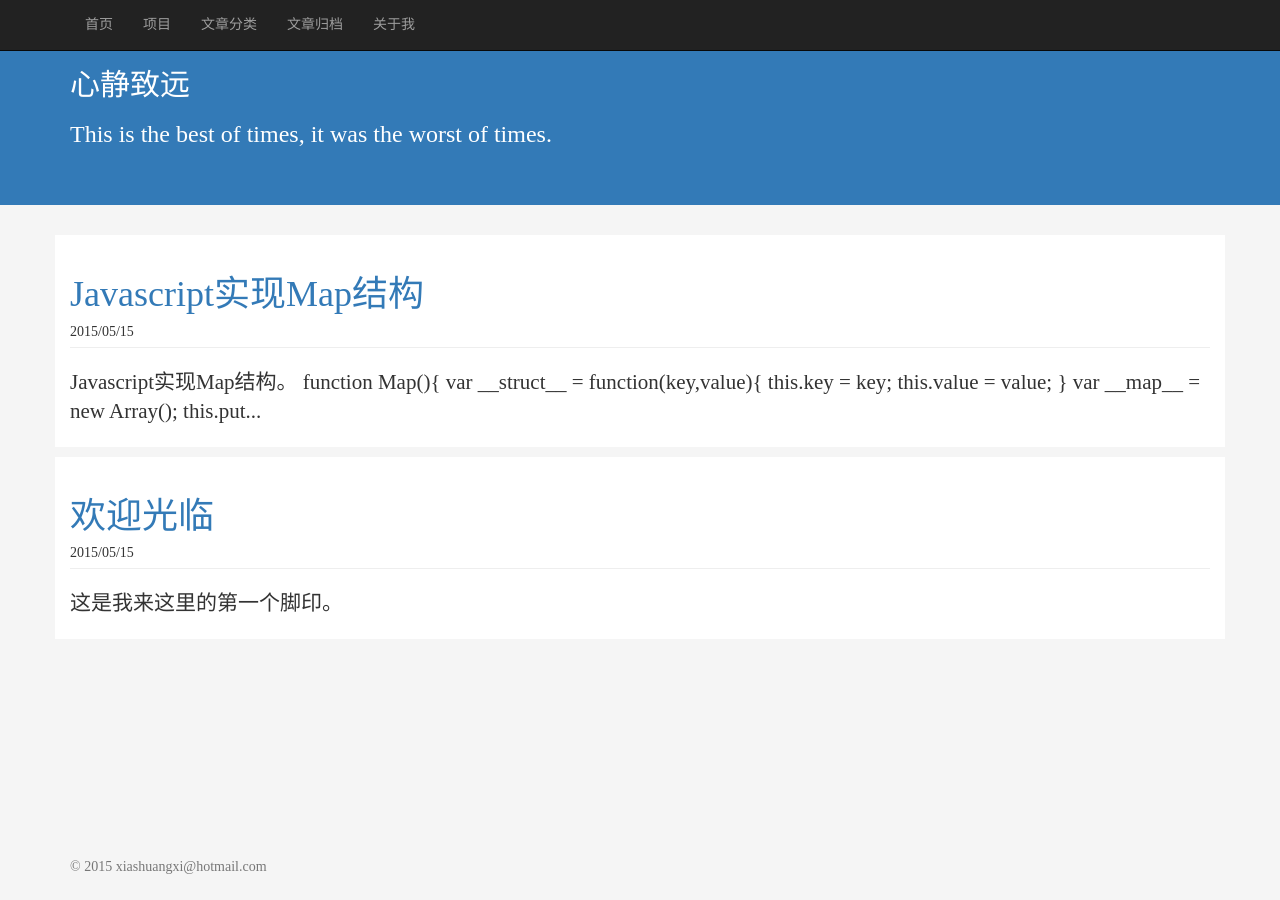
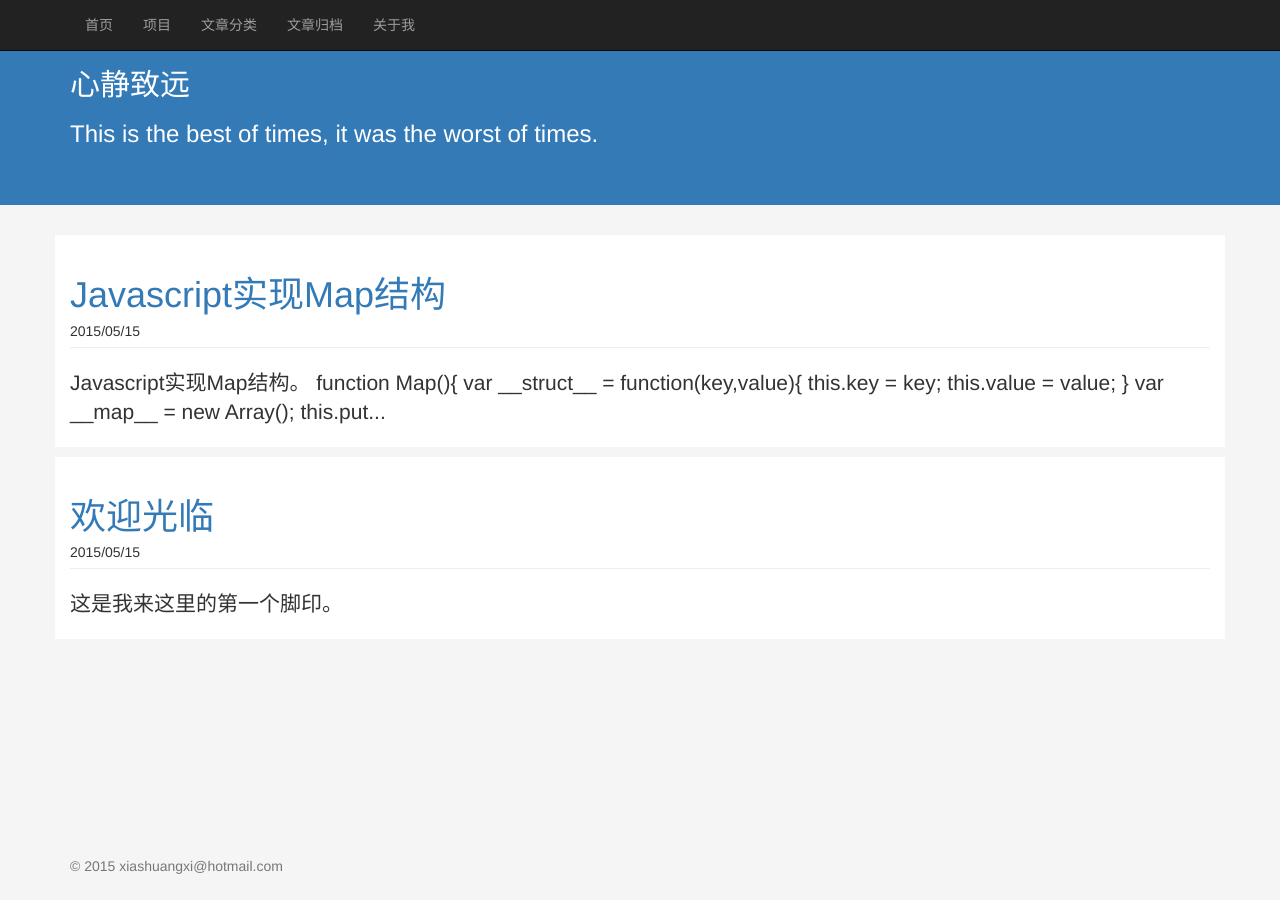
Before and after one commit to jinchangle/xiashuangxi.github.io, a Jekyll site: the page built from index.html, in a window 1280 px wide. Built offline with Jekyll 4.4.1, drawn with Linux system fonts in a browser that asks for light colours; nearby versions of some CDN libraries; the list of posts is cut into pages by our own code; comment, search, counter and statistics services are not loaded.

Commit message:
Changes to be committed: 	modified:   stylesheets/sticky-footer.css

```diff
--- a/stylesheets/sticky-footer.css
+++ b/stylesheets/sticky-footer.css
@@ -8,7 +8,6 @@ body {
   /* Margin bottom by footer height */
   margin-bottom: 60px;
   background-color: #F5F5F5;
-  font-family:cursive;
   line-height:13px;
 }
 .footer {
```
